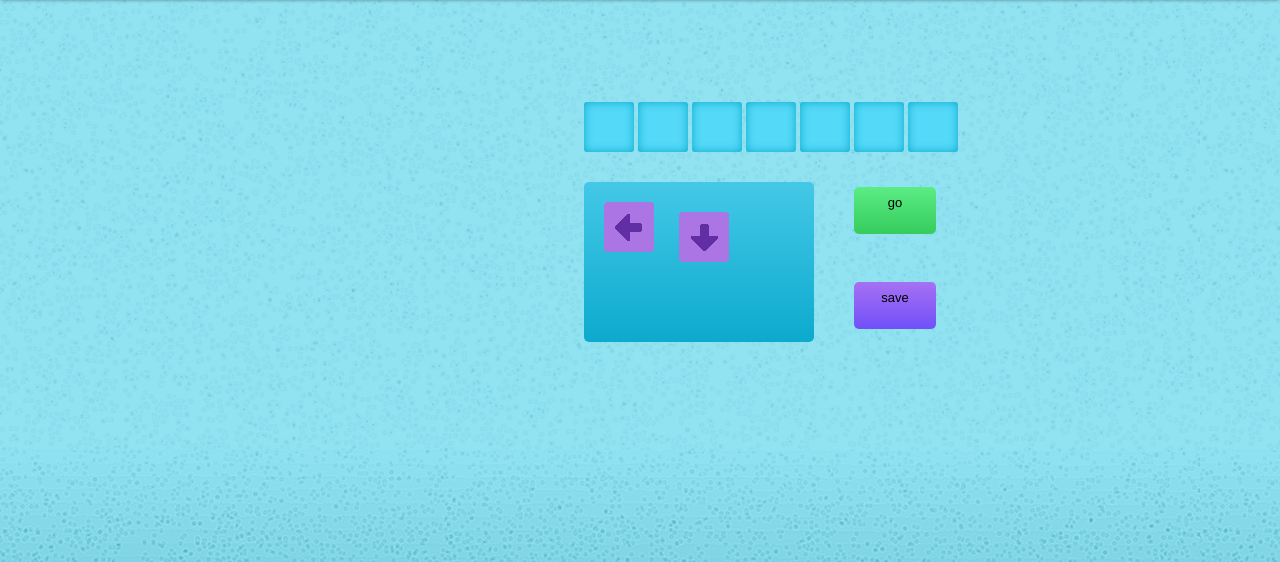
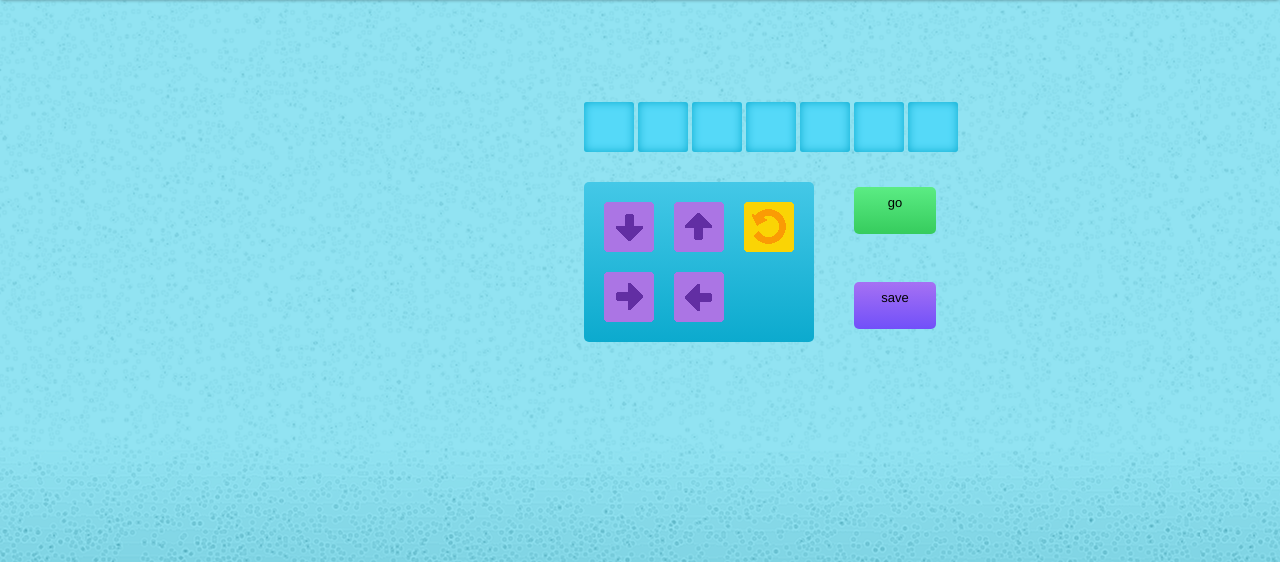
Before and after one commit to avastjohn/HB_Project, a Flask app: template templates/canvas.html in a window 1280 px wide. Shown: the part 40-602 px from the top of the page. Run offline with Flask 2, Linux system fonts and the light colour scheme; the template is opened without the code that fills it, so the values that code supplies are empty.

Commit message:
Arrows drop properly again, but regenerate weird

```diff
--- a/static/css/main.css
+++ b/static/css/main.css
@@ -62,15 +62,12 @@
         .arrow {
             height: 50px;
             width: 50px;
-            position: absolute;
-            /*float: left;*/
+            /*position: absolute;*/
+            float: left;
             margin-left: 20px;
             margin-top: 20px;
         }
-        .down {
-            padding-top: 10px;
-            padding-left: 75px;
-        }
+
 
         .button {
             height: 40px;
```
